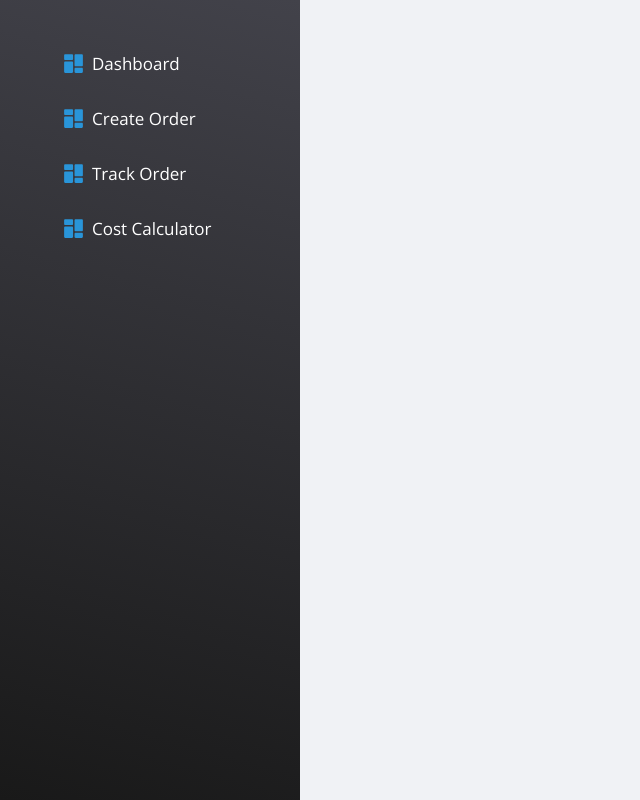
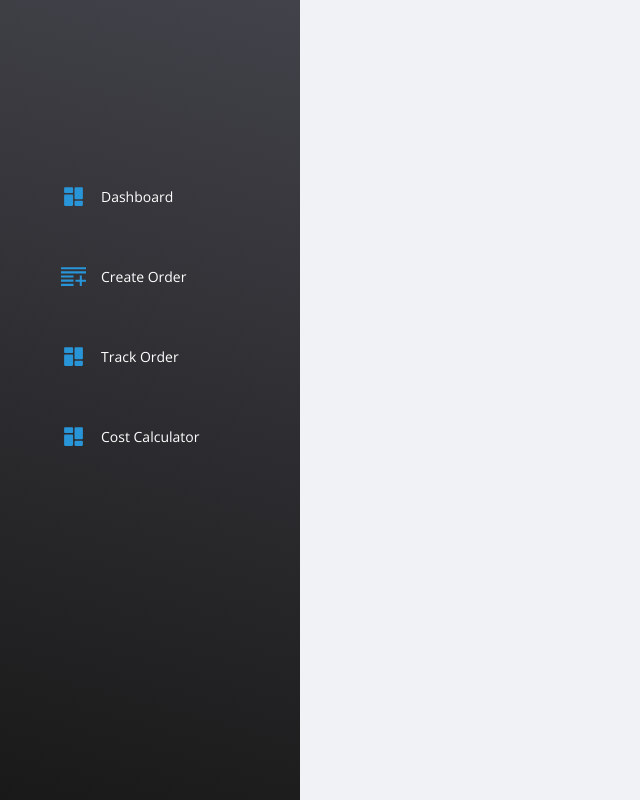
Before and after one commit to rambey-coder/checkit-enterprise, a React (Create React App) app: page /side in a window 1280 px wide. Shown: the whole page, without its empty margins (0-640 px from the left). Built offline with nearby package versions, Linux system fonts and the light colour scheme.

Commit message:
feat: added side bar

```diff
--- a/src/components/Sidebar/Sidebar.js
+++ b/src/components/Sidebar/Sidebar.js
@@ -1,6 +1,8 @@
 import React from "react";
 import styles from "./Sidebar.module.css";
+
 import dashboard from "./assets/dashboard.svg";
+import create from "./assets/create.svg"
 
 const Sidebar = () => {
   return (
@@ -13,7 +15,7 @@ const Sidebar = () => {
           </div>
 
           <div>
-            <img src={dashboard} alt="dashboard" />
+            <img src={create} alt="create" />
             <p>Create Order</p>
                   </div>
 
--- a/src/components/Sidebar/Sidebar.module.css
+++ b/src/components/Sidebar/Sidebar.module.css
@@ -12,6 +12,7 @@
     align-items: center;
     justify-content: center;
     flex-direction: column;
+    height: 70vh;
 }
 
 .head {
@@ -21,10 +22,11 @@
 .head > div {
     display: flex;
     align-items: center;
-    gap: 6px;
+    gap: 15px;
     cursor: pointer;
     padding: 15px;
     width: 100%;
+    margin: 25px 0;
 }
 
 .head > div > img {
@@ -33,5 +35,5 @@
 
 .head > div > p {
     color: #fff;
-    font-size: 17px;
+    font-size: 14px;
 }
```
Also changed, not shown: src/components/Sidebar/assets/create.svg (added).
